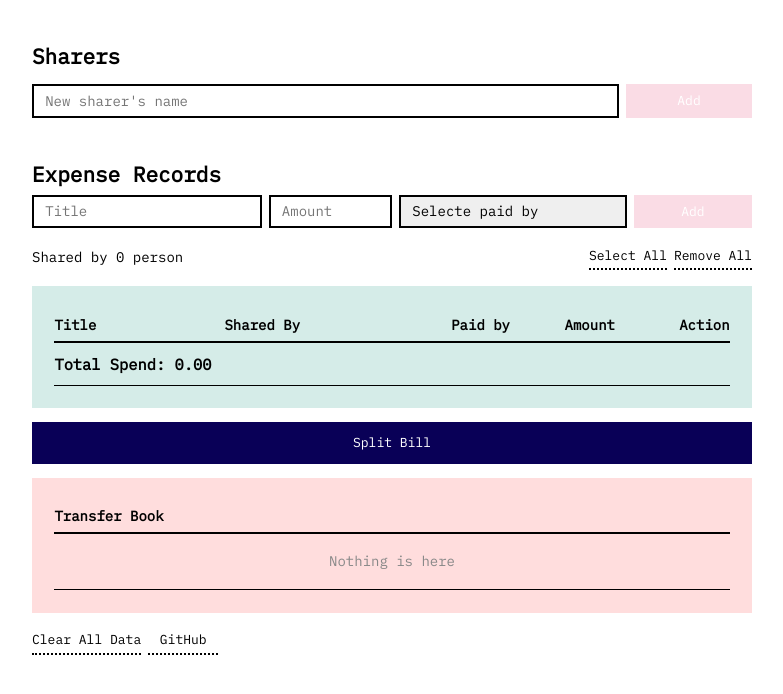
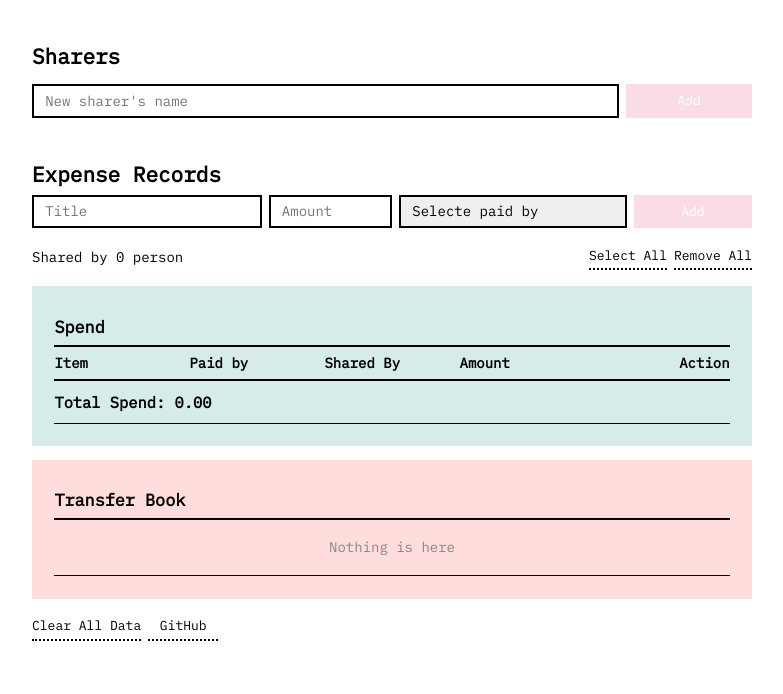
Before and after one commit to ostoc/bill-splitter, a Vue app: page / in a window 1280 px wide. Shown: the top 694 px of the page, without its empty margins (248-1031 px from the left). Built offline with nearby package versions, Linux system fonts and the light colour scheme.

Commit message:
feature: change to auto cal

```diff
--- a/package.json
+++ b/package.json
@@ -16,7 +16,7 @@
     "@vue/cli-service": "^4.0.5",
     "@vue/eslint-config-prettier": "5",
     "babel-eslint": "^10.0.3",
-    "eslint": "6.5.1",
+    "eslint": "^5.16.0",
     "eslint-plugin-prettier": "^3.1.1",
     "eslint-plugin-vue": "^5.2.3",
     "prettier": "^1.18.2",
--- a/src/App.vue
+++ b/src/App.vue
@@ -5,7 +5,11 @@
       <div class="row mb-1">
         <div class="sharer" v-for="(sharer, index) in sharers" :key="index">
           <span v-text="sharer" />
-          <span @click="removeSharer(sharer)" class="sharer__delete-button" v-text="'x'" />
+          <span
+            @click="removeSharer(sharer)"
+            class="sharer__delete-button"
+            v-text="'x'"
+          />
         </div>
       </div>
       <div class="row mb-1">
@@ -29,10 +33,21 @@
     <div class="expense">
       <div class="row mb-1">
         <input v-model="recordTitle" placeholder="Title" style="flex: 2 1" />
-        <input style="flex: 1 1" class="ml-1" type="number" v-model="amount" placeholder="Amount" />
+        <input
+          style="flex: 1 1"
+          class="ml-1"
+          type="number"
+          v-model="amount"
+          placeholder="Amount"
+        />
         <select v-model="paidBy" class="ml-1" style="flex: 2 1">
           <option value disabled selected>Selecte paid by</option>
-          <option v-for="(sharer, index) in sharers" :key="index" :value="sharer" v-text="sharer" />
+          <option
+            v-for="(sharer, index) in sharers"
+            :key="index"
+            :value="sharer"
+            v-text="sharer"
+          />
         </select>
         <button
           style="flex: 1 1"
@@ -66,7 +81,7 @@
       @deleteAll="deleteAllExpenseRecord"
     />
 
-    <button class="calculation" @click="cals">Split Bill</button>
+    <!-- <button class="calculation" @click="cals">Split Bill</button> -->
     <TransferTable :tableData="transferBook"></TransferTable>
     <div class="row">
       <button class="secondary" @click="clearData">Clear All Data</button>
@@ -124,7 +139,11 @@ export default {
       return localBalance;
     }
   },
-
+  watch: {
+    expenseRecords() {
+      this.cals();
+    }
+  },
   methods: {
     clearData() {
       this.sharers = [];
--- a/src/components/ExpenseTable.vue
+++ b/src/components/ExpenseTable.vue
@@ -1,37 +1,33 @@
 <template>
   <table class="expense-table">
     <tr>
-      <th width="30%">Title</th>
-      <th width="40%">Shared By</th>
-      <th width="20%">Paid by</th>
-      <th width="15%">Amount</th>
-      <th width="80px" class="action">Action</th>
+      <th colspan="5" class="header">Spend</th>
+    </tr>
+    <tr>
+      <th>Item</th>
+      <th>Paid by</th>
+      <th>Shared By</th>
+      <th>Amount</th>
+      <th width="100" class="action">Action</th>
     </tr>
     <tr v-for="(data, index) in tableData" :key="index">
       <td class="title">{{ data.title }}</td>
+      <td>{{ data.paidBy }}</td>
       <td>
         <span v-for="(name, index) in data.names" :key="name">
           <span v-text="name" />
           <span v-if="index < data.names.length - 1" v-text="','" />
         </span>
       </td>
-      <td>{{ data.paidBy }}</td>
       <td>{{ formatedAmount(data.amount) }}</td>
       <td class="action">
         <button class="secondary" @click="deleteRow(index)">Delete</button>
       </td>
     </tr>
     <tr>
-      <td colspan="3" class="total">
-        Total Spend: {{ formatedAmount(spendTotal) }}
-      </td>
+      <td colspan="3" class="total">Total Spend: {{ formatedAmount(spendTotal) }}</td>
       <td colspan="2" class="action">
-        <button
-          v-if="tableData.length"
-          class="secondary"
-          v-text="'Remove All'"
-          @click="deleteAll"
-        />
+        <button v-if="tableData.length" class="secondary" v-text="'Remove All'" @click="deleteAll" />
       </td>
     </tr>
   </table>
@@ -61,7 +57,7 @@ export default {
 };
 </script>
 
-<style scoped>
+<style>
 .expense-table {
   background: #d5ece8;
 }
@@ -72,4 +68,8 @@ export default {
 .action {
   text-align: right;
 }
+.header {
+  font-size: 1.2rem;
+  font-weight: 600;
+}
 </style>
--- a/src/components/TransferTable.vue
+++ b/src/components/TransferTable.vue
@@ -1,6 +1,6 @@
 <template>
   <table class="transfer-book">
-    <th>Transfer Book</th>
+    <th class="header">Transfer Book</th>
     <tr class="no-data" v-if="tableData.length === 0">
       <td>Nothing is here</td>
     </tr>
```
Also changed, not shown: 1 other file (tests, documents, lock files or other folders).
